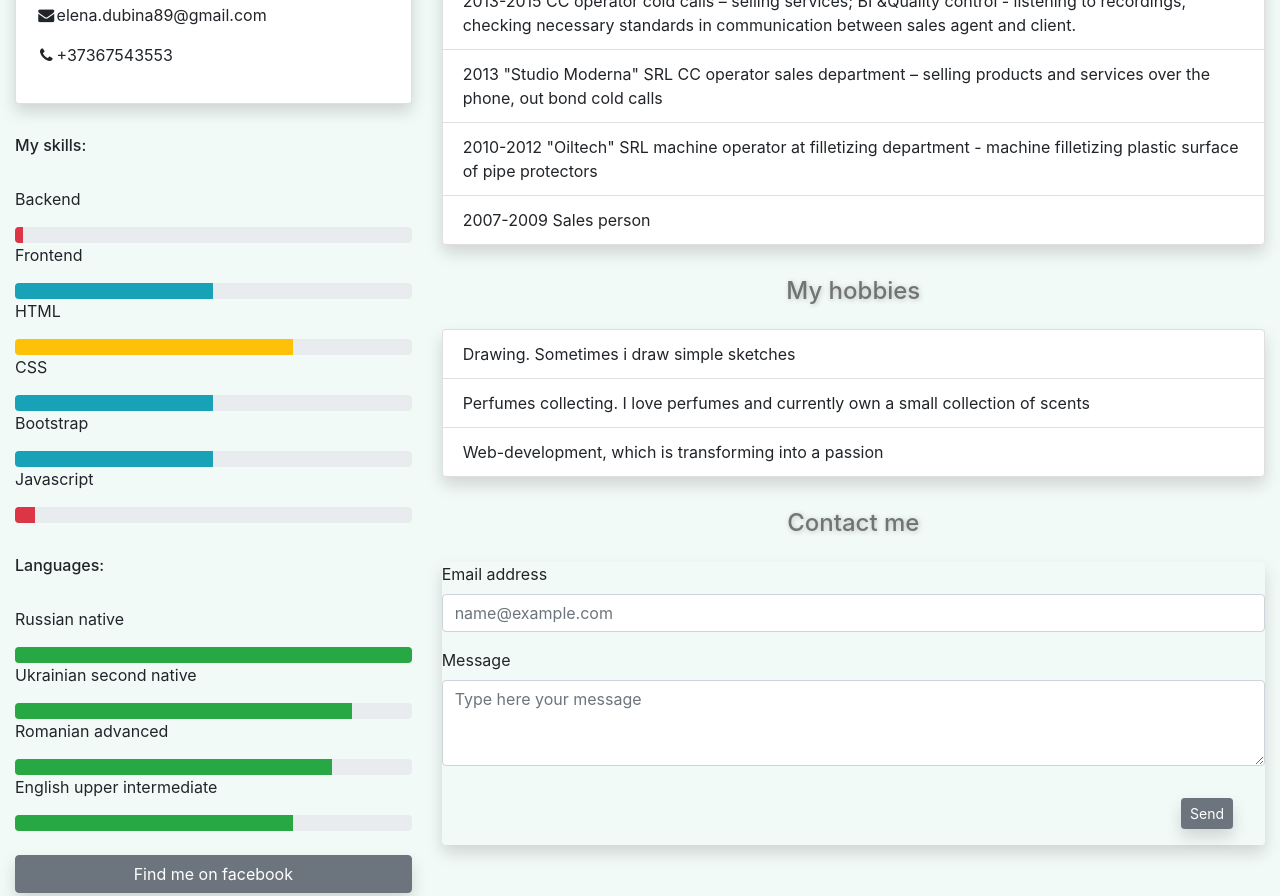
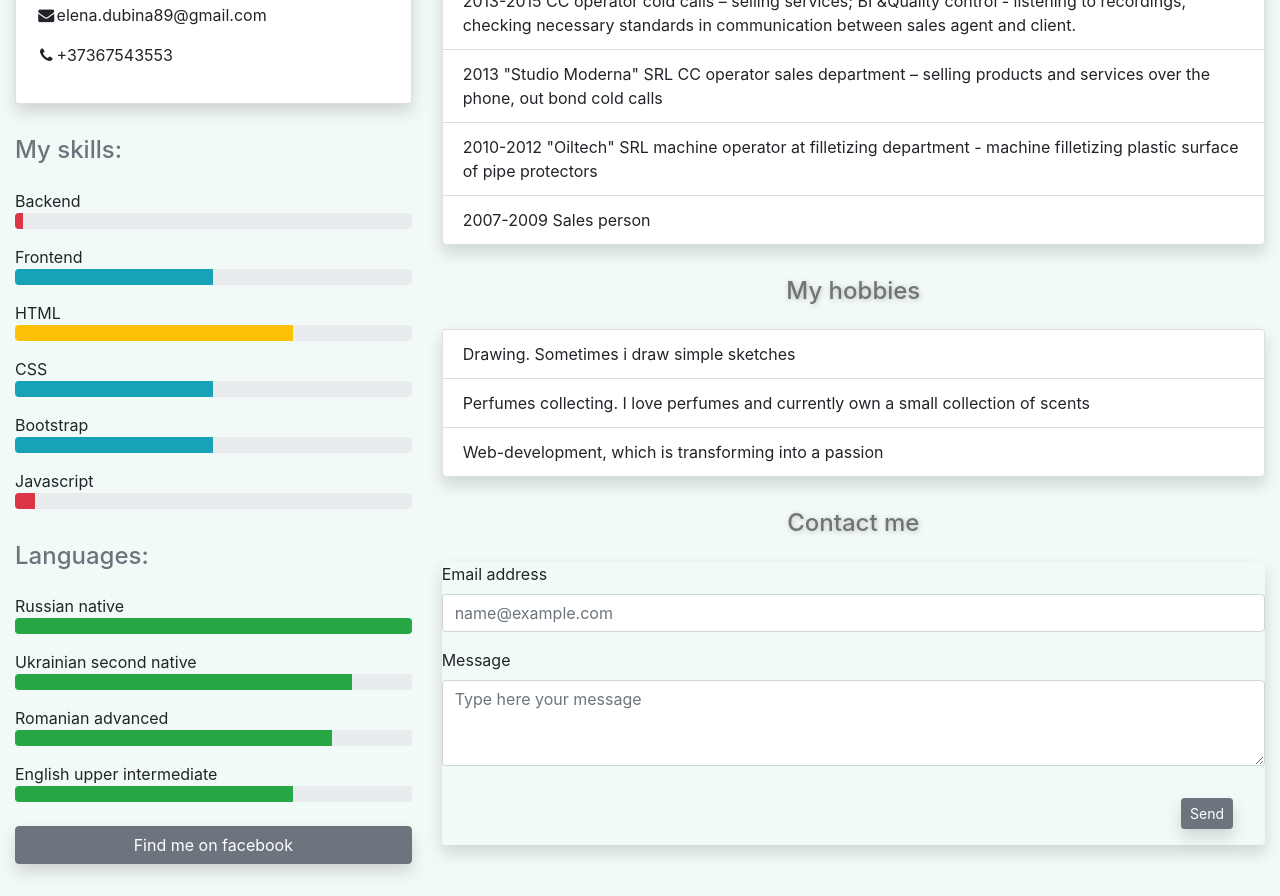
Before and after one commit to elenadubina/c, a plain HTML site: page index.html in a window 1280 px wide. Shown: the part 610-1506 px from the top of the page. Drawn offline with nearby package versions, Linux system fonts and the light colour scheme.

Commit message:
text
text and spacing on paragraphs and h6

```diff
--- a/cv2.css
+++ b/cv2.css
@@ -34,3 +34,11 @@ h5 {
 body {
     background-color: rgba(9, 173, 137, 0.05);
 }
+.spacing {
+    margin-bottom: 0em;
+    margin-top: 1em;
+}
+.divh6 h6 {
+    font-size: 1.5em;
+
+}
--- a/index.html
+++ b/index.html
@@ -30,52 +30,55 @@
                 </div>
               </div>
 <!-- skills  -->
+<div class="divh6">
+  <h6 class="text-secondary">My skills:</h6>
+</div>
 
-<h6>My skills:</h6> <br>
 
-<p>Backend</p>
+<p class="spacing" id="backend">Backend</p>
 <div class="progress">
 
     <div class="progress-bar bg-danger" role="progressbar" style="width: 2%" aria-valuemin="2" aria-valuemax="100"></div>
   </div>
-  <p>Frontend</p>
+  <p class="spacing">Frontend</p>
   <div class="progress">
     <div class="progress-bar bg-info" role="progressbar" style="width: 50%" aria-valuenow="50" aria-valuemin="0" aria-valuemax="100"></div>
   </div>
-  <p>HTML</p>
+  <p class="spacing">HTML</p>
   <div class="progress">
     <div class="progress-bar bg-warning" role="progressbar" style="width: 70%" aria-valuenow="70" aria-valuemin="0" aria-valuemax="100"></div>
   </div>
-  <p>CSS</p>
+  <p class="spacing">CSS</p>
   <div class="progress">
     <div class="progress-bar bg-info" role="progressbar" style="width: 50%" aria-valuenow="50" aria-valuemin="0" aria-valuemax="100"></div>
   </div>
-  <p>Bootstrap</p>
+  <p class="spacing">Bootstrap</p>
   <div class="progress">
     <div class="progress-bar bg-info" role="progressbar" style="width: 50%" aria-valuenow="50" aria-valuemin="0" aria-valuemax="100"></div>
   </div>
-  <p>Javascript</p>
+  <p class="spacing">Javascript</p>
   <div class="progress">
     <div class="progress-bar bg-danger" role="progressbar" style="width: 5%" aria-valuenow="5" aria-valuemin="0" aria-valuemax="100"></div>
   </div>
   <hr>
 <!-- Languages -->
-<h6>Languages:</h6> <br>
+<div class="divh6"><h6 class="text-secondary">Languages:</h6></div>
 
-<p>Russian native</p>
+
+<p class="spacing">Russian native</p>
 <div class="progress">
 
     <div class="progress-bar bg-success" role="progressbar" style="width: 100%" aria-valuenow="100" aria-valuemax="100"></div>
   </div>
-  <p>Ukrainian second native</p>
+  <p class="spacing">Ukrainian second native</p>
   <div class="progress">
     <div class="progress-bar bg-success" role="progressbar" style="width: 85%" aria-valuenow="85" aria-valuemin="0" aria-valuemax="100"></div>
   </div>
-  <p>Romanian advanced</p>
+  <p class="spacing">Romanian advanced</p>
   <div class="progress">
     <div class="progress-bar bg-success" role="progressbar" style="width: 80%" aria-valuenow="80" aria-valuemin="0" aria-valuemax="100"></div>
   </div>
-  <p>English upper intermediate</p>
+  <p class="spacing">English upper intermediate</p>
   <div class="progress">
     <div class="progress-bar bg-success" role="progressbar" style="width: 70%" aria-valuenow="70" aria-valuemin="0" aria-valuemax="100"></div>
   </div>
```
Also changed, not shown: 1 other file.
